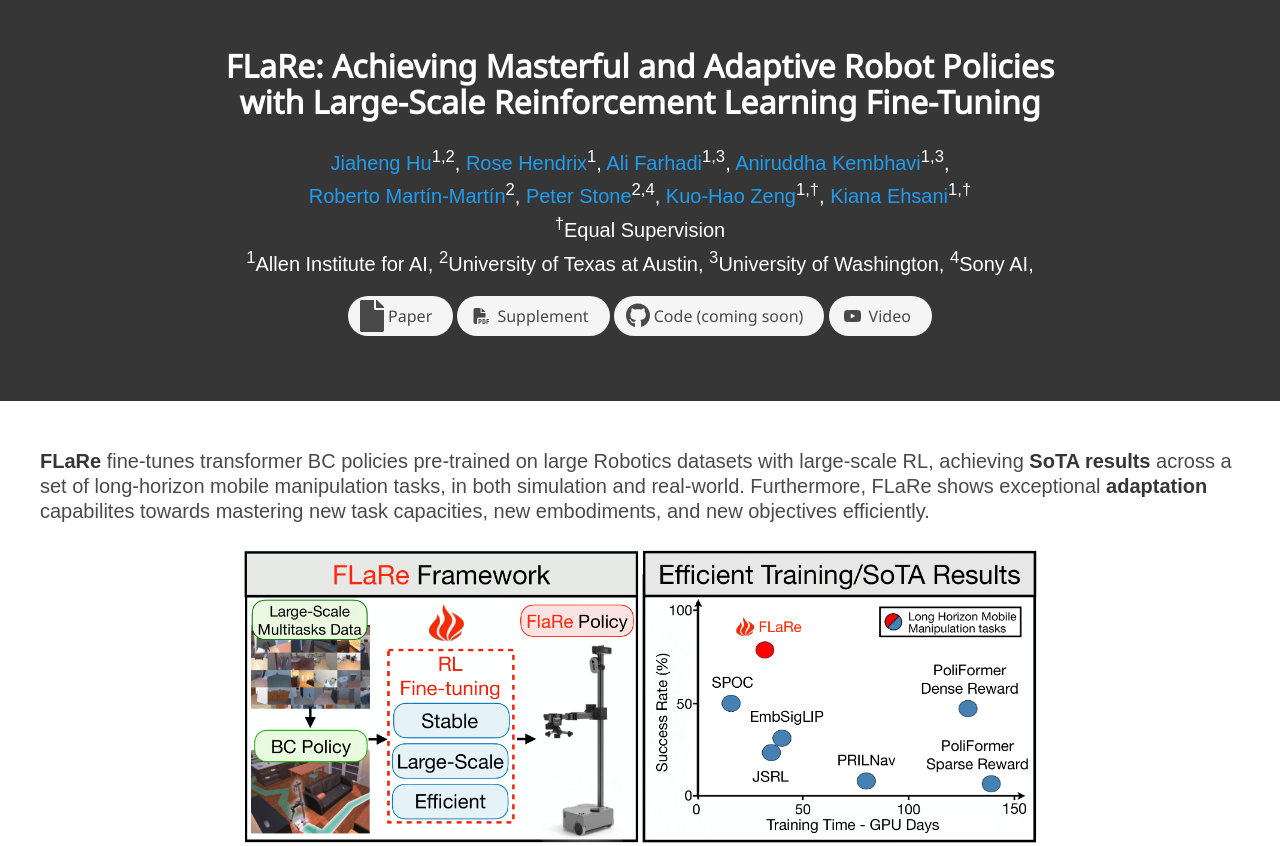
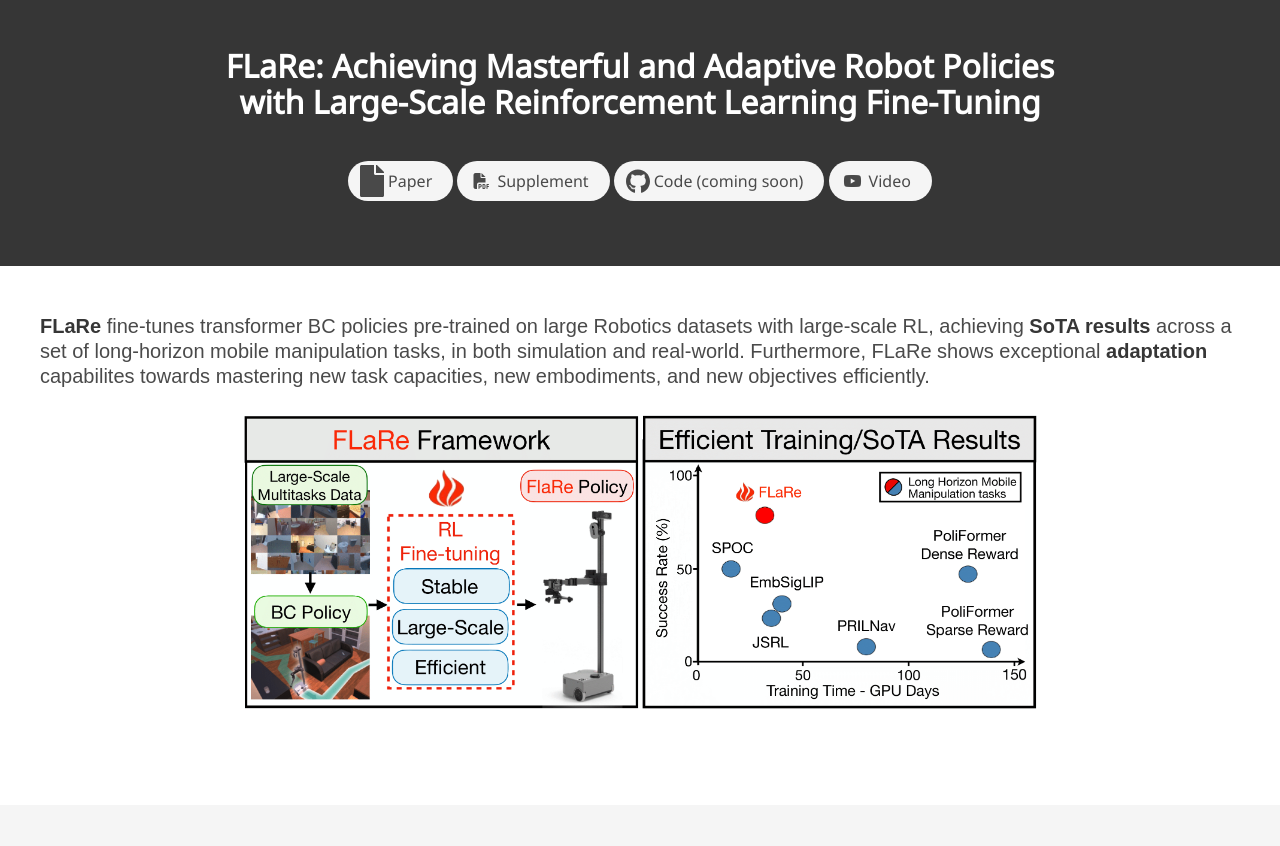
Before and after one commit to robot-FLaRe/robot-FLaRe.github.io, a plain HTML site: page index.html in a window 1280 px wide. Shown: the top 846 px of the page. Drawn offline with nearby package versions, Linux system fonts and the light colour scheme; some icons are missing; a web font is replaced by a local one.

Commit message:
removed authors for review

```diff
--- a/index.html
+++ b/index.html
@@ -36,8 +36,13 @@
         <div class="column has-text-centered">
           <h1 class="title is-3">FLaRe: Achieving Masterful and Adaptive Robot Policies <br>with Large-Scale Reinforcement Learning Fine-Tuning</h1>
 
+<!--           <div class="is-size-5 publication-authors">
+            <span class="author-block"><sup>Anonymous Authors</sup></span>
 
-         <div class="is-size-5 publication-authors">
+        </div> -->
+
+
+<!--          <div class="is-size-5 publication-authors">
             <span class="author-block">
                 <span><a href="https://jiahenghu.github.io/">Jiaheng Hu</a><sup>1,2</sup>, </span>
                 <span><a href="https://rosehendrix.com/">Rose Hendrix</a><sup>1</sup>, </span>
@@ -58,7 +63,7 @@
             <span class="author-block"><sup>3</sup>University of Washington,</span>
             <span class="author-block"><sup>4</sup>Sony AI,</span>
 
-          </div>
+        </div> -->
         <div class="column has-text-centered">
             <span class="publication-links">
                 <span class="link-block"><a target="_blank" href="https://arxiv.org/abs/2409.16578" class="external-link button is-normal is-rounded is-light"><span class="icon"><svg class="svg-inline--fa fa-file fa-w-12" aria-hidden="true" focusable="false" data-prefix="fas" data-icon="file" role="img" xmlns="http://www.w3.org/2000/svg" viewBox="0 0 384 512" data-fa-i2svg=""><path fill="currentColor" d="M224 136V0H24C10.7 0 0 10.7 0 24v464c0 13.3 10.7 24 24 24h336c13.3 0 24-10.7 24-24V160H248c-13.2 0-24-10.8-24-24zm160-14.1v6.1H256V0h6.1c6.4 0 12.5 2.5 17 7l97.9 98c4.5 4.5 7 10.6 7 16.9z"></path></svg></span><span>Paper</span></a></span>
```
